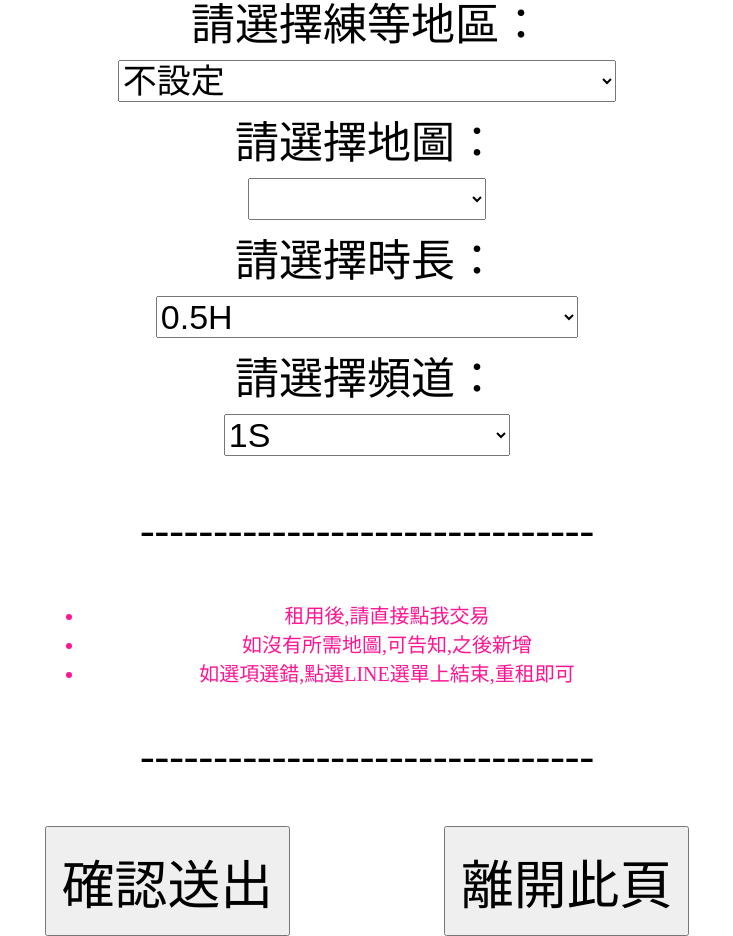
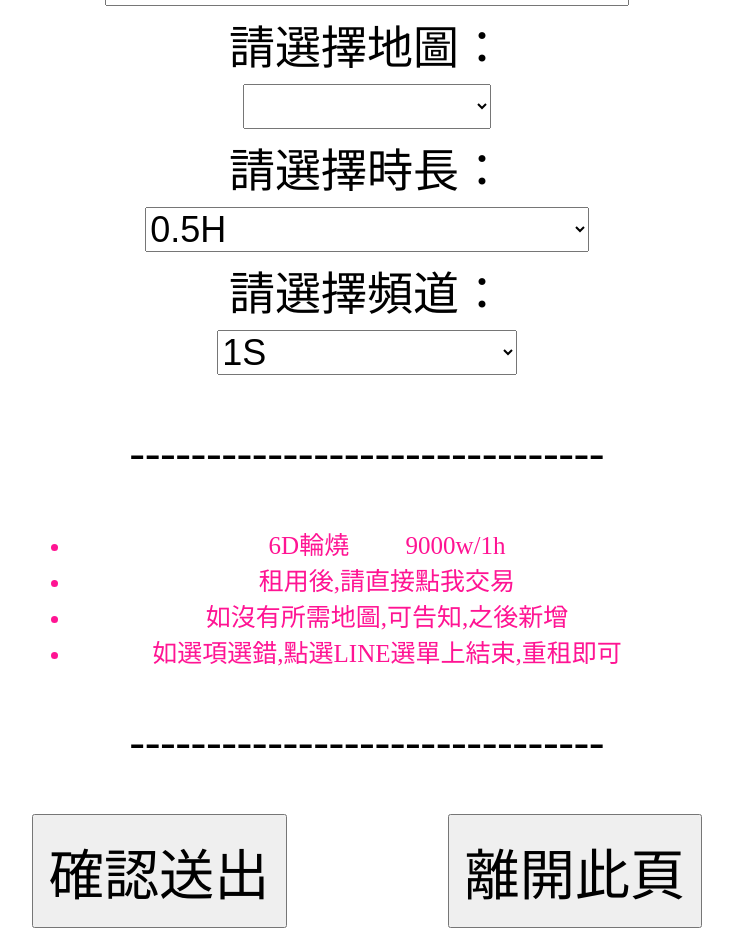
Before and after one commit to a6428775/flask, a Flask app: page /home/1 in a window 1280 px wide. Shown: the whole page, without its empty margins (273-1006 px from the left). Run offline with Flask 3, Linux system fonts and the light colour scheme; lists and menus that the app fills with data are empty.

Commit message:
更新網頁12/19

```diff
--- a/templates/index.html
+++ b/templates/index.html
@@ -4,7 +4,7 @@
 
 
         body {
-            font-size: 44px; /* Change font size as needed */
+            font-size: 46px; /* Change font size as needed */
             text-align: center;
         }
 
@@ -35,7 +35,7 @@
         #timelong,
         #channel,
         #btn {
-            font-size: 34px; /* Change font size for select elements */
+            font-size: 36px; /* Change font size for select elements */
             /* Add any other specific styles as needed */
         }
     </style>
@@ -56,12 +56,7 @@
 </head>
 
 <body>
-    <div>
-        <a style="color: gold;">
-            6D輪燒     　　9000w/1h
-        </a>
-        <p></p>
-    </div>
+
     <div >
         <form>
             <label>請選擇練等地區：</label>
@@ -110,7 +105,8 @@
             <p>
                 <a id ="msgtext" style="color: red;"></a>
             </p>
-            <ul style="font-size: 20px;color: deeppink;">
+            <ul style="font-size: 25px;color: deeppink;">
+                <li>6D輪燒     　　9000w/1h</li>
                 <li>租用後,請直接點我交易</li>
                 <li>如沒有所需地圖,可告知,之後新增</li>
                 <li>如選項選錯,點選LINE選單上結束,重租即可</li>
```
